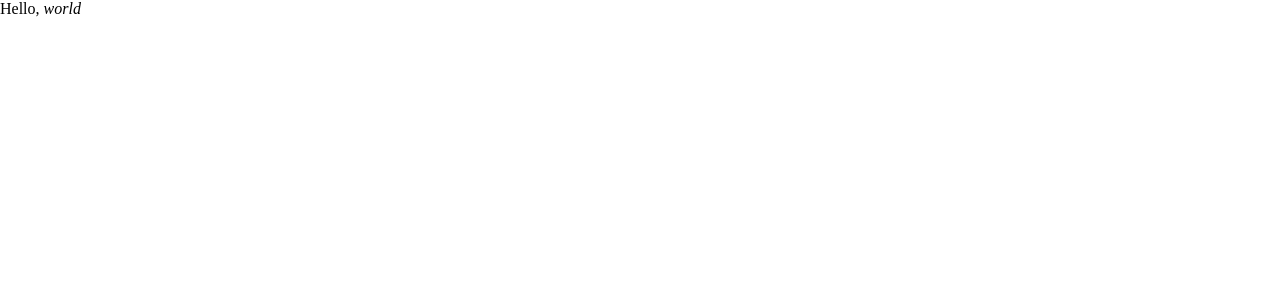
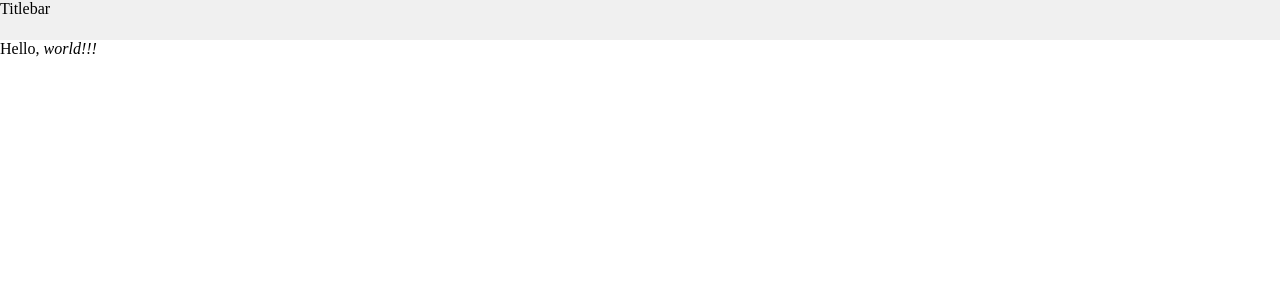
Before and after one commit to Drakmyth/yarm, a React app: page / in a window 1280 px wide. Shown: the top 300 px of the page. Built offline with nearby package versions, Linux system fonts and the light colour scheme.

Commit message:
Start building custom titlebar

```diff
--- /dev/null
+++ b/src/website/App.css
@@ -0,0 +1,4 @@
+#titlebar {
+    background-color: #f0f0f0;
+    height: 40px;
+}
--- a/src/website/App.tsx
+++ b/src/website/App.tsx
@@ -1,15 +1,20 @@
 import * as React from "react";
 import { createRoot } from "react-dom/client";
+import "./App.css";
 
+const titlebar = document.getElementById("titlebar");
 const app = document.getElementById("app");
 
-const Emphasis: React.FC<React.PropsWithChildren> = (props) => <em>{props.children}</em>;
+const Titlebar = () => <div>Titlebar</div>;
 
 const App = () => (
     <div>
-        Hello, <Emphasis>world</Emphasis>
+        Hello, <em>world!!!</em>
     </div>
 );
 
-const root = createRoot(app!);
-root.render(<App />);
+const titlebarRoot = createRoot(titlebar!);
+const appRoot = createRoot(app!);
+
+titlebarRoot.render(<Titlebar />);
+appRoot.render(<App />);
--- a/src/website/index.html
+++ b/src/website/index.html
@@ -1,10 +1,14 @@
 <!DOCTYPE html>
 <html lang="en">
     <head>
-        <meta http-equiv="Content-Security-Policy" content="default-src 'self'; script-src 'self' 'unsafe-eval'; style-src 'self' 'unsafe-inline';">
+        <meta
+            http-equiv="Content-Security-Policy"
+            content="default-src 'self'; script-src 'self' 'unsafe-eval'; style-src 'self' 'unsafe-inline';"
+        />
         <meta name="viewport" content="width=device-width, initial-scale=1" />
     </head>
     <body style="width: 100%; height: 100%; margin: 0">
+        <header id="titlebar"></header>
         <div id="app" style="width: 100%; height: 100%">Loading...</div>
     </body>
 </html>
```
